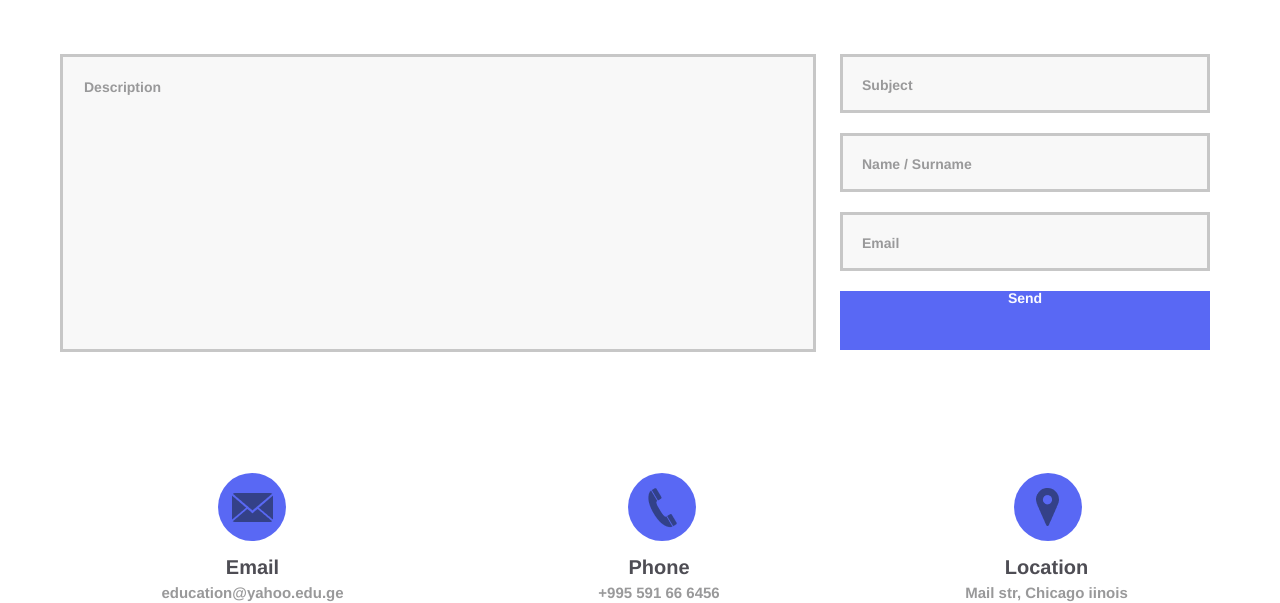
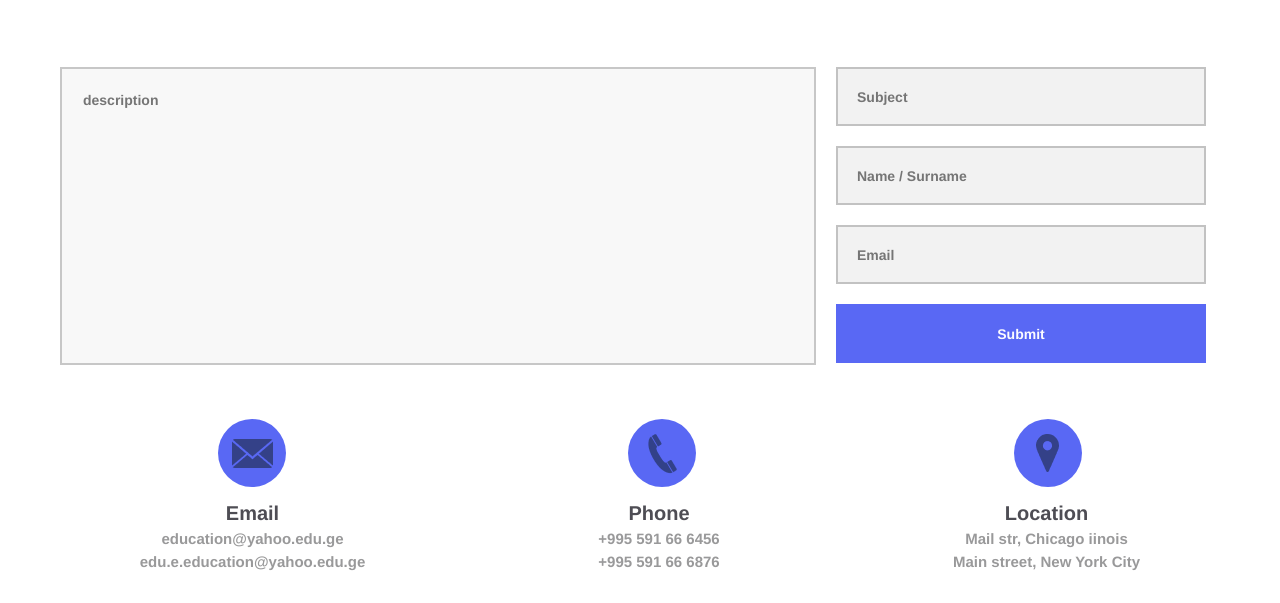
Before and after one commit to daviti12345/lecture11, a plain HTML site: page index.html in a window 1280 px wide. Shown: the part 199-802 px from the top of the page. Drawn offline with Linux system fonts and the light colour scheme.

Commit message:
add all files

```diff
--- a/index.html
+++ b/index.html
@@ -10,16 +10,22 @@
     <div class="container cont">
       <p class="contact" href="#">Contact</p>
       <h1>Contact us to get free support</h1>
-      <div class="div1">
-        <p class="text">Description</p>
-      </div>
-      <div class="div2">
-        <div class="card"><p>Subject</p></div>
-        <div class="card"><p>Name / Surname</p></div>
-        <div class="card"><p>Email</p></div>
-        <div class="card1"><p>Send</p></div>
-      </div>
     </div>
+    <section>
+    <div class="container">
+      <form>
+        <div class="left-side">
+          <textarea placeholder="description"></textarea>
+        </div>
+        <div class="right-side">
+          <input placeholder="Subject" type="text">
+          <input placeholder="Name / Surname" type="text">
+          <input placeholder="Email" type="text">
+          <input type="submit">
+        </div>
+      </form>
+    </div>
+      </section>
     <div class="container1 cont1">
       <section>
         <div class="center">
--- a/styles/media.css
+++ b/styles/media.css
@@ -10,3 +10,17 @@
     margin-top: 30px;
   }
 }
+@media only screen and (max-width: 600px) {
+  .cont1 {
+    flex-direction: column;
+    display: flex;
+    justify-content: center;
+    align-items: center;
+  }
+  .sircle1 {
+    margin-top: 40px;
+  }
+  .sircle2 {
+    margin-top: 40px;
+  }
+}
--- a/styles/style.css
+++ b/styles/style.css
@@ -17,7 +17,52 @@ h1 {
   font-weight: 700;
   word-wrap: break-word;
 }
-
+form {
+  display: flex;
+  margin-bottom: 51px;
+}
+.left-side textarea {
+  resize: none;
+  height: 298px;
+  width: 756px;
+  background-color: #f8f8f8;
+  border: 2px solid #00000033;
+  padding-top: 23px;
+  padding-left: 21px;
+  color: #99999a;
+  font-size: 14px;
+  font-family: Helvetica;
+  font-weight: 700;
+  word-wrap: break-word;
+  margin-right: 20px;
+}
+input[type="text"] {
+  width: 370px;
+  height: 59px;
+  background-color: #d4d3d34d;
+  border: 2px solid #00000033;
+  color: #99999a;
+  font-size: 14px;
+  font-family: Helvetica;
+  font-weight: 700;
+  word-wrap: break-word;
+  padding:19px;
+  margin-bottom: 20px;
+}
+input[type="submit"] {
+  width: 370px;
+  height: 59px;
+  background-color: #5968f4;
+  border: none;
+  color: #fbfbff;
+  font-size: 14px;
+  font-family: Helvetica;
+  font-weight: 700;
+  word-wrap: break-word;
+  display: flex;
+  justify-content: center;
+  align-items: center;
+}
 .container {
   max-width: 1160px;
   width: 100%;
@@ -26,65 +71,6 @@ h1 {
 .cont {
   margin-top: 57px;
   margin-bottom: 70px;
-}
-.div1 {
-  max-width: 756px;
-  width: 100%;
-  height: 298px;
-  background-color: #f8f8f8;
-  border: 3px #00000033 solid;
-  display: inline-block;
-  vertical-align: top;
-  margin-bottom: 51px;
-}
-.div2 {
-  max-width: 370px;
-  width: 100%;
-  height: 298px;
-  display: inline-block;
-  margin-left: 20px;
-}
-.text {
-  color: #99999a;
-  font-size: 14px;
-  font-family: Helvetica;
-  font-weight: 700;
-  word-wrap: break-word;
-  margin-top: 23px;
-  margin-left: 21px;
-}
-.card {
-  max-width: 370px;
-  width: 100%;
-  height: 59px;
-  background-color: #f8f8f8;
-  margin-bottom: 20px;
-  border: 3px #00000033 solid;
-}
-.card p {
-  color: #99999a;
-  font-size: 14px;
-  font-family: Helvetica;
-  font-weight: 700;
-  word-wrap: break-word;
-  margin-top: 21px;
-  margin-left: 19px;
-}
-.card1 {
-  max-width: 370px;
-  width: 100%;
-  height: 59px;
-  background-color: #5968f4;
-}
-.card1 p {
-  color: #fbfbff;
-  font-size: 14px;
-  font-family: Helvetica;
-  font-weight: 700;
-  word-wrap: break-word;
-  display: flex;
-  align-items: center;
-  justify-content: center;
 }
 .container1 {
   max-width: 1000px;
@@ -123,8 +109,6 @@ h1 {
 }
 .frame {
   display: flex;
-}
-.frame1 {
 }
 .cont1 {
   display: flex;
```
Lines whose indentation alone changed are shown as unchanged.
